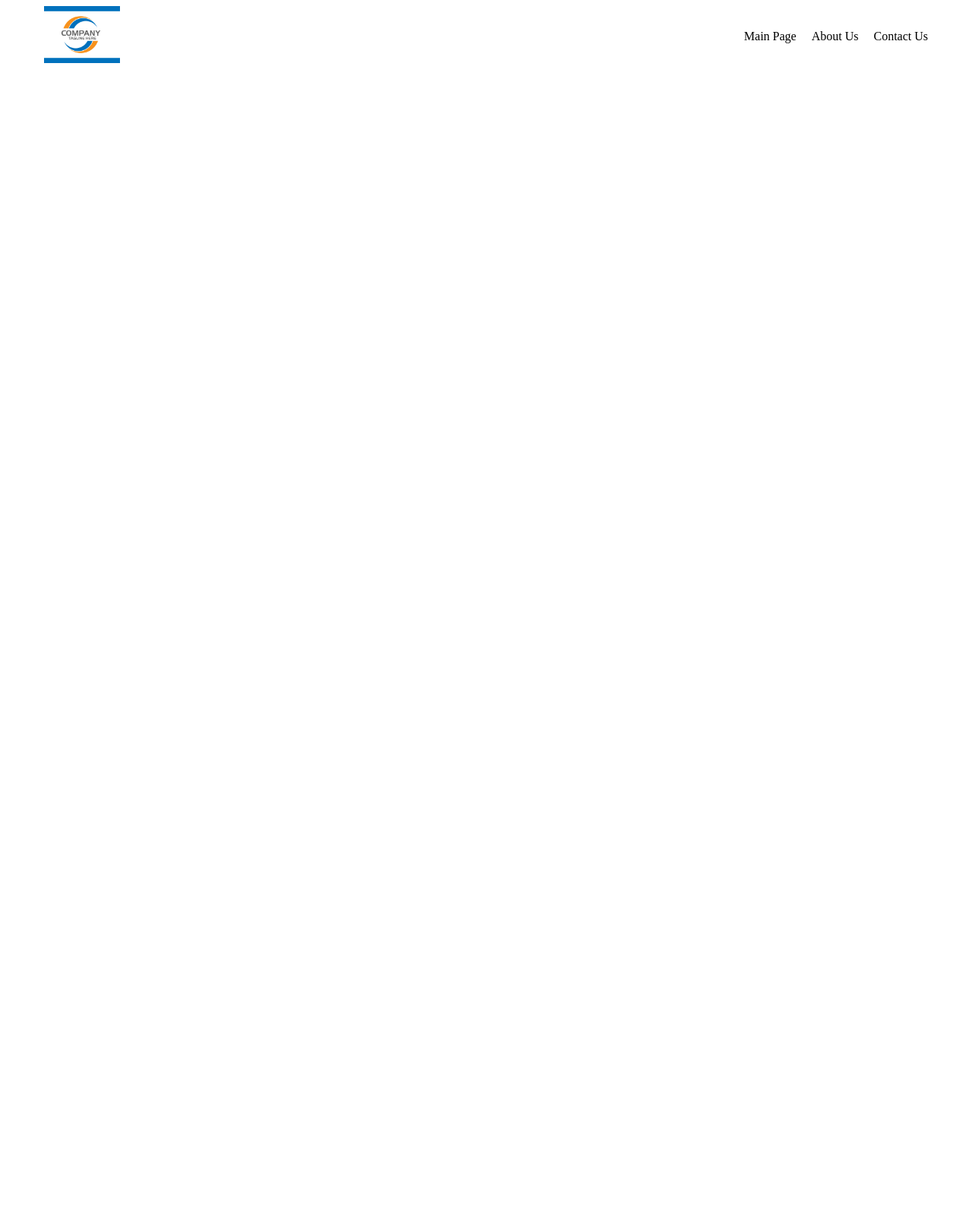
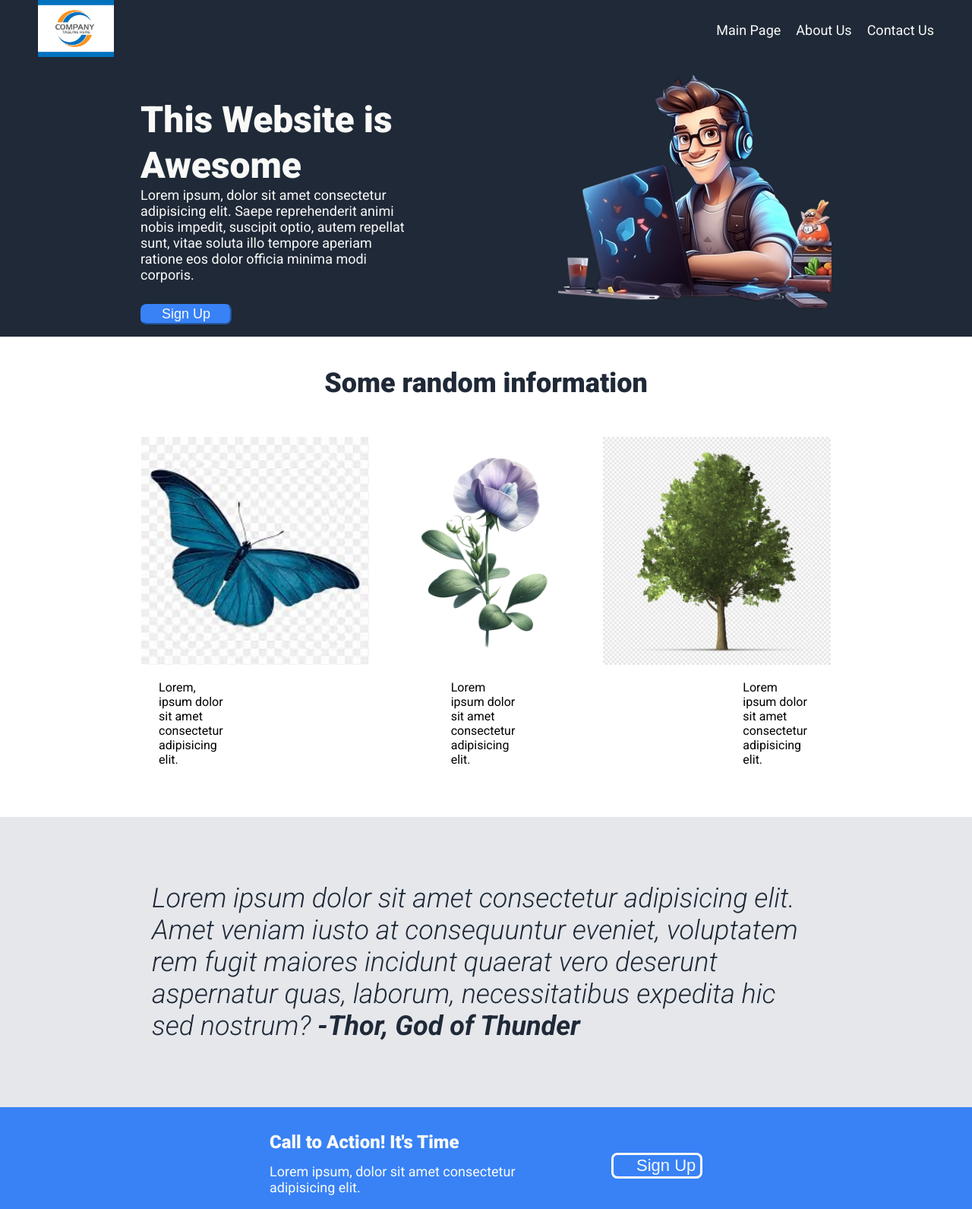
Before and after one commit to JohnCh4/landing-page, a plain HTML site: page index.html in a window 1280 px wide. Shown: the whole page at 76% size. Before the commit the page ends 800 px from the top, so only its background shows below. Drawn offline with Linux system fonts and the light colour scheme.

Commit message:
Need rest. Need to find way to fix subtext and CTA

```diff
--- a/index.html
+++ b/index.html
@@ -1,6 +1,9 @@
 <!DOCTYPE html>
 <html lang="en">
 <head>
+    <link rel="preconnect" href="https://fonts.googleapis.com">
+<link rel="preconnect" href="https://fonts.gstatic.com" crossorigin>
+<link href="https://fonts.googleapis.com/css2?family=Roboto:ital,wght@0,100;0,300;0,400;0,500;0,700;0,900;1,100;1,300;1,400;1,500;1,700;1,900&display=swap" rel="stylesheet">
     <link rel="stylesheet" href="styles.css">
     <meta charset="UTF-8">
     <meta name="viewport" content="width=device-width, initial-scale=1.0">
@@ -8,12 +11,34 @@
 </head>
 <body>
     <div class="header-menu">
-        <div class="LogoWrap"> <img style="height:auto;" width="100px" src="img/Logo.png"></div>
+        <div class="LogoWrap"> <a href=""> <img style="height:auto;" width="100px" src="img/Logo.png"></a></div>
         <div class="Header-Links">
-            <div>Main Page</div>
-            <div>About Us</div>
-            <div>Contact Us</div>
+            <div><a href="" style="text-decoration: none; color: inherit;" >Main Page</a></div>
+            <div><a href="" style="text-decoration: none; color: inherit;" >About Us</a></div>
+            <div><a href="" style="text-decoration: none; color: inherit;" >Contact Us</a></div>
         </div>
     </div>
+    <div class="hero">
+        <div class="hero-text"><h1 style="font-size: 48px; font-weight: 900; color: #f9faf8; margin-bottom: -20px; line-height: 60px;">This Website is Awesome</h1> <p>Lorem ipsum, dolor sit amet consectetur adipisicing elit. Saepe reprehenderit animi nobis impedit, suscipit optio, autem repellat sunt, vitae soluta illo tempore aperiam ratione eos dolor officia minima modi corporis.</p><button class="Sign-Up-Button">Sign Up</button></div>
+        <div class="hero-image"><img src="img/gamer.png" style="height: auto; width: 300;"></div>
+    </div>
+    <div class="Information">
+        <div class="Title">Some random information</div>
+        <div class="List">
+            <img class="ListImg" src="img/butterfly.png">
+            <img class="ListImg" src="img/flower.png">
+            <img class="ListImg" src="img/tree.png">
+            <div class="subtext">
+            <p>Lorem, ipsum dolor sit amet consectetur adipisicing elit. </p>
+            <p>Lorem ipsum dolor sit amet consectetur adipisicing elit. </p>
+            <p>Lorem ipsum dolor sit amet consectetur adipisicing elit. </p>
+        </div>
+        </div>
+    </div>
+    <div class="Quote"><p style="font-size: 36px; font-style: italic; font-weight: 300; color: #1F2937;">Lorem ipsum dolor sit amet consectetur adipisicing elit. Amet veniam iusto at consequuntur eveniet, voluptatem rem fugit maiores incidunt quaerat vero deserunt aspernatur quas, laborum, necessitatibus expedita hic sed nostrum? <span><strong>-Thor, God of Thunder</strong></span></p></div>
+<div class="CallAction">
+    <div class="hero-text"><h1 style="font-size: 24px; font-weight: 900; color: #f9faf8; margin-bottom: -20px; line-height: 60px;">Call to Action! It's Time</h1> <p>Lorem ipsum, dolor sit amet consectetur adipisicing elit.</p></div>
+        <div class="Sign-Up-Button"><button class="Sign-Up-Button" style="font-size: 22px;  border: solid #f9faf8;margin-left: -100px; padding-left: 30px; padding-right: 30px; padding-top: auto; padding-bottom: auto; white-space: nowrap">Sign Up</button></div>
+</div>
 </body>
 </html>
--- a/styles.css
+++ b/styles.css
@@ -1,15 +1,101 @@
+body {
+    font-family: 'Roboto', sans-serif;
+    margin: 0;
+}
+
 .header-menu {
     display: flex;
     align-items: center;
     justify-content: space-between;
+    background-color: #1F2937;
 
 }
 
 .LogoWrap {
     padding-left: 50px;
+
 }
 .Header-Links {
     display: flex;
     gap: 20px;
     padding-right: 50px;
+    font-size: 18px;
+    color: #f9faf8;
 }
+
+.hero {
+    padding-left: 100px;
+    padding-right: 100px;
+    display: flex;
+    background-color: #1F2937;
+    align-items: center;
+    justify-content: center;
+}
+
+.hero-text {
+    display: flex;
+    flex-direction: column;
+    flex: 1;
+    justify-items: center;
+    font-size: 18px;
+    color: #f9faf8;
+    max-width: 350px;
+    padding-right: 200px;
+}
+
+.Sign-Up-Button {
+    max-width: 120px;
+    background-color: #3882F6;
+    color: #f9faf8;
+    font-size: 18px;
+    border-color: #3882F6;
+    border-radius: 8px;
+    margin-top: 10px;
+    cursor: pointer;
+}
+
+.Information {
+    display: flex;
+    flex-direction: column;
+    justify-content: center;
+    align-items: center;
+    padding-top: 40px;
+}
+
+.Title {
+    font-size: 36px;
+    color: #1F2937;
+    font-weight: 900;
+    margin-bottom: 50px;
+}
+
+.ListImg {
+    height: auto;
+    width: 300px;
+    gap: 30px;
+}
+
+.subtext {
+    display: flex;
+    gap: 300px;
+    max-width: 300px;
+    align-items: center;
+    justify-content: center;
+    padding-left: 300px;
+}
+
+.Quote {
+    background-color: #e5e7eb;
+    padding: 50px;
+    padding-left: 200px;
+    padding-right: 200px;
+    margin-top: 50px;
+}
+
+.CallAction {
+    background-color: #3882F6;
+    display: flex;
+    flex-direction: row;
+    align-items: center;
+    justify-content: center;
+}
```
Also changed, not shown: img/butterfly.png (added), img/flower.png (added), img/gamer.png (added), img/tree.png (added).
